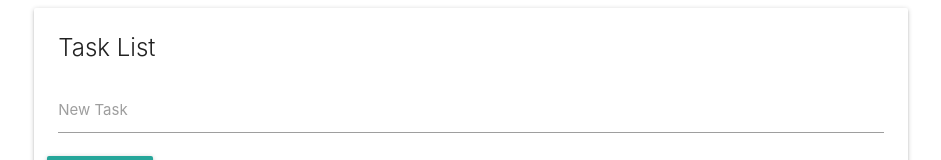
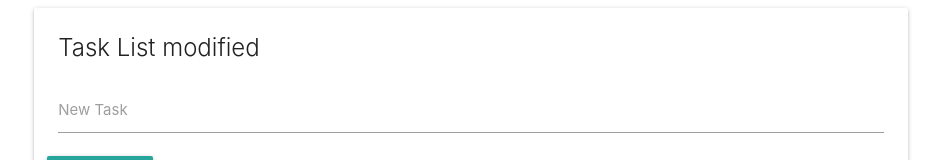
Before and after one commit to Omoefe-Ugboma/DOM_Project_TaskList, a plain HTML site: page index.html in a window 1280 px wide. Shown: the top 160 px of the page, without its empty margins (169-1110 px from the left). Drawn offline with nearby package versions, Linux system fonts and the light colour scheme.

Commit message:
My commit

```diff
--- a/index.html
+++ b/index.html
@@ -17,7 +17,7 @@
       <div class="col s12">
          <div id="main" class="card">
            <div class="card-content">
-             <span class="card-title">Task List</span>
+             <span class="card-title">Task List modified</span>
              <div class="row">
                 <form id="task-form">
                     <div class="input-field col s12">
```
